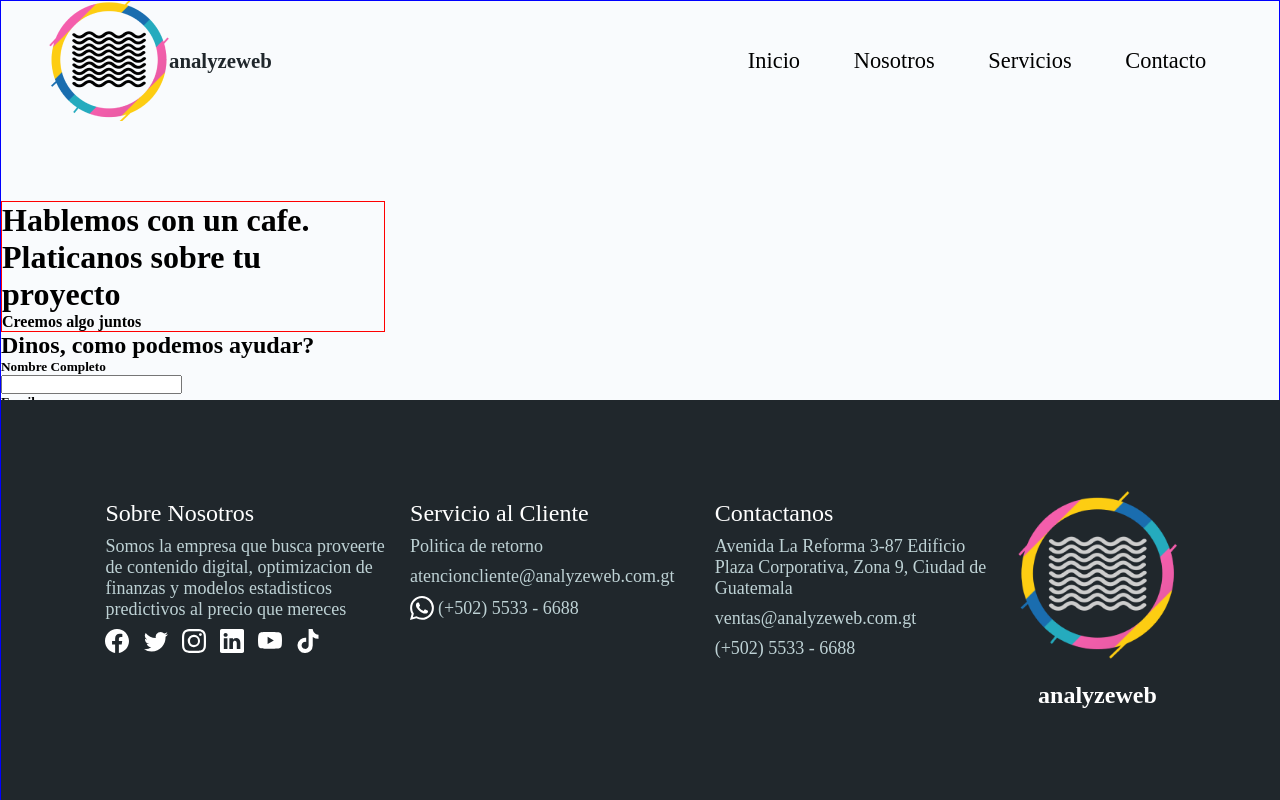
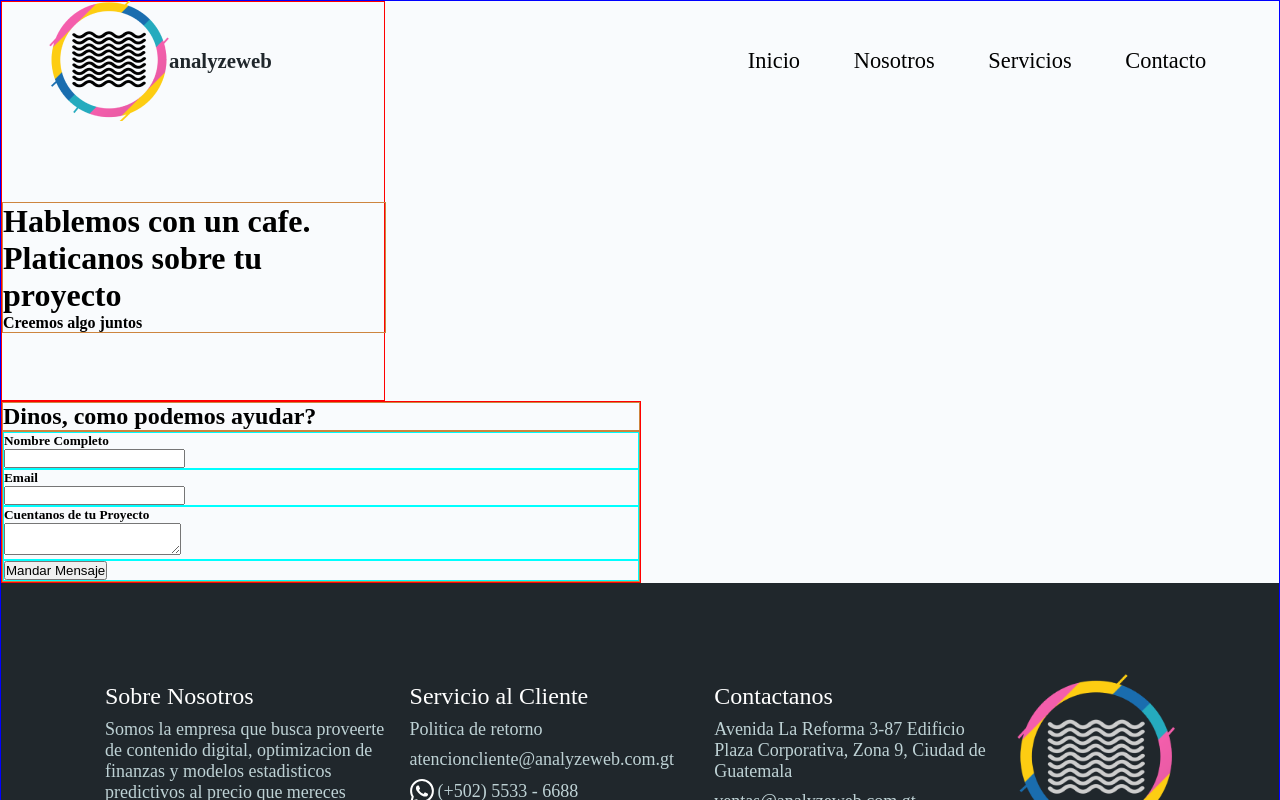
Before and after one commit to RandomAlien3096/analyzeweb, a React (Create React App) app: page /ContactPg in a window 1280 px wide. Shown: the top 800 px of the page. Built offline with nearby package versions, Linux system fonts and the light colour scheme.

Commit message:
contactPg form

```diff
--- a/src/pages/contactPg/ContactPg.jsx
+++ b/src/pages/contactPg/ContactPg.jsx
@@ -28,9 +28,11 @@ function DatagovPg() {
 
     return (
         <div className = "analyzeweb__contactPg">
+
             <div className = "analyzeweb__contactPg-navbar">
                 <Navbar />
             </div>
+
             <div className = "analyzeweb__contactPg-content">
                 <div className = "analyzeweb__contactPg-content_title">
                     <h1>Hablemos con un cafe.</h1>
@@ -42,10 +44,14 @@ function DatagovPg() {
                 <div className = "analyzeweb__contactPg-form_title">
                     <h2>Dinos, como podemos ayudar?</h2>
                 </div>
+
+
                 <form
                     className = "analyzeweb__contactPg-form_form"
                     ref={form}
-                    onSubmit={sendEmail}>
+                    onSubmit={sendEmail} >
+
+                    <div className="analyzeweb__contactPg-form_form-name">
                         <div id = "name_title">
                             <h5>Nombre Completo</h5>
                         </div>
@@ -54,6 +60,9 @@ function DatagovPg() {
                             type = 'text'
                             name = 'name_input' required
                         />
+                    </div>
+
+                    <div className="analyzeweb__contactPg-form_form-email">
                         <div id = 'email_title'>
                             <h5>Email</h5>
                         </div>
@@ -62,7 +71,28 @@ function DatagovPg() {
                             type = 'email'
                             name = 'email_input' required
                         />
+                    </div>
+
+                    <div className="analyzeweb__contactPg-form_form-text">
+                        <div id = 'text_title'>
+                            <h5>Cuentanos de tu Proyecto</h5>
+                        </div>
+                        <textarea
+                            id = 'text_input'
+                            name = 'text_input'
+                        />
+                    </div>
+
+                    <div className="analyzeweb__contactPg-form_form-button">
+                        <button
+                            type = 'submit'
+                            value = 'send' >
+                            Mandar Mensaje
+                        </button>
+                    </div>
                 </form>
+
+
             </div>
             <div className = "analyzeweb__contactPg-footer">
                 <Footer />
--- a/src/pages/contactPg/contactPg.css
+++ b/src/pages/contactPg/contactPg.css
@@ -5,8 +5,15 @@
     width: 100vw;
     border: 1px solid blue;
 }
+
 .analyzeweb__contactPg-navbar{
     width: 100vw;
+}
+
+.analyzeweb__contactPg-content{
+    height: 50vh;
+    width: 30vw;
+    border: 1px solid red;
 }
 
 .analyzeweb__contactPg-content_title{
@@ -14,10 +21,38 @@
     flex-direction: column;
     margin-top: 25vmin;
     width: 30vw;
+    border: 1px solid peru;
+}
+
+.analyzeweb__contactPg-form{
+    width: 50vw;
     border: 1px solid red;
 }
 
+.analyzeweb__contactPg-form_title{
+    border: 1px solid peru;
+}
+
+.analyzeweb__contactPg-form_form{
+    border: 1px solid peru;
+}
+
+.analyzeweb__contactPg-form_form-name{
+    border: 1px solid cyan;
+}
+
+.analyzeweb__contactPg-form_form-email{
+    border: 1px solid cyan;
+}
+
+.analyzeweb__contactPg-form_form-text{
+    border: 1px solid cyan;
+}
+
+.analyzeweb__contactPg-form_form-button{
+    border: 1px solid cyan;
+}
+
 .analyzeweb__contactPg-footer{
-    position: absolute;
-    bottom: 0;
+    display: flex;
 }
```
Lines whose indentation alone changed are shown as unchanged.
